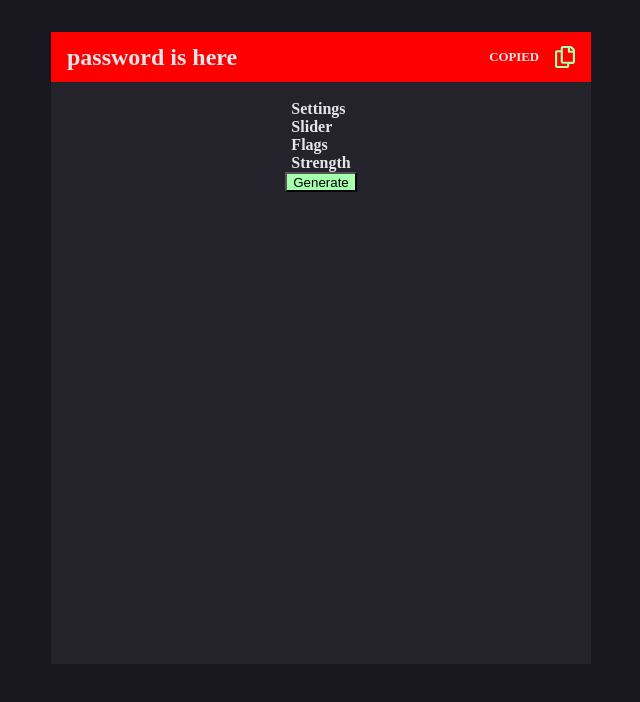
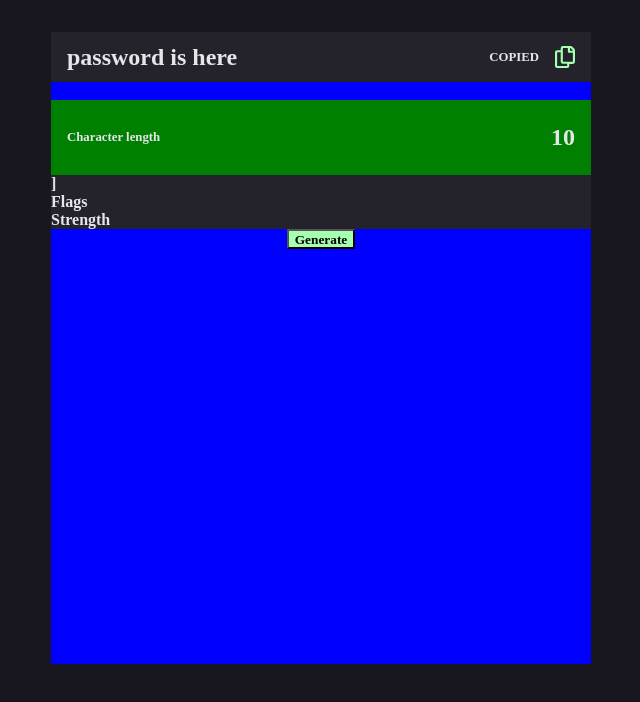
Before and after one commit to kaiuliia/password-generator, a React (Create React App) app: page / in a window 1280 px wide. Shown: the top 702 px of the page, without its empty margins (319-959 px from the left). Built offline with nearby package versions, Linux system fonts and the light colour scheme.

Commit message:
created slider container, but without a slider

```diff
--- a/src/App.css
+++ b/src/App.css
@@ -66,7 +66,7 @@ font-weight: bold;
   height: 632px;
   left: 450px;
   top: 196px;
-  background: #24232C;
+  background: blue;
 color:#E6E5EA;
 
   /*background: #817D92;*/
@@ -78,7 +78,7 @@ color:#E6E5EA;
 }
 .Output {
   /*margin:2rem;*/
-  background: red;
+  background: #24232C;
   display:flex;
   justify-content: space-between;
 width:100%;
@@ -113,23 +113,36 @@ img {
   width:20px;
   padding-left: 1rem;
 }
-/*.Output>img{*/
-/*  float:right;*/
-/* !*width:auto;*!*/
-/*  height:2rem;*/
-/*}*/
-/*.Output > Password {*/
-/*  width:50%;*/
-/*  float:left;*/
-/*}*/
+.settings-container{
+  background: #24232C;
+width:540px;
+}
 
-/*.Output>copy {*/
-/*  display: flex;*/
-/*  width:50%;*/
-/*  float:right;*/
-/*}*/
+.slider-container {
+  background: green;
+  display:flex;
+  justify-content: space-between;
+  /*width: 540px;*/
+}
+.slider-left{
+  display: flex;
+  justify-content: flex-start;
+  width:80%;
+  padding-left: 1rem;
+  font-size:0.8rem;
+  align-items: center;
+}
+.slider-right{
+  display: flex;
+  justify-content: flex-end;
+  align-items: center;
+  width:20%;
+  padding-right: 1rem;
+  font-size:1.5rem;
+}
 .button {
   background: #A4FFAF;
   height:20px;
-
+  font-family: 'JetBrains Mono';
+  font-weight: bold;
 }
--- a/src/Components/settings/settings.js
+++ b/src/Components/settings/settings.js
@@ -8,8 +8,8 @@ import "../../App.css";
 export const Settings = () => {
   return (
     <div className="settings-container">
-      Settings
       <Slider />
+      ]
       <Flags />
       <Strength />
     </div>
--- a/src/Components/settings/slider.js
+++ b/src/Components/settings/slider.js
@@ -1,7 +1,17 @@
 import React from "react";
 // import { useSelector } from "react-redux";
 import "../../App.css";
+import logo from "../../assets/images/icon-copy.svg";
 
 export const Slider = () => {
-  return <div className="slider-container">Slider</div>;
+  return (
+    <div className="slider-container">
+      <div className="slider-left">
+        <p>Character length</p>
+      </div>
+      <div className="slider-right">
+        <p className="passwordLength">10</p>
+      </div>
+    </div>
+  );
 };
```
